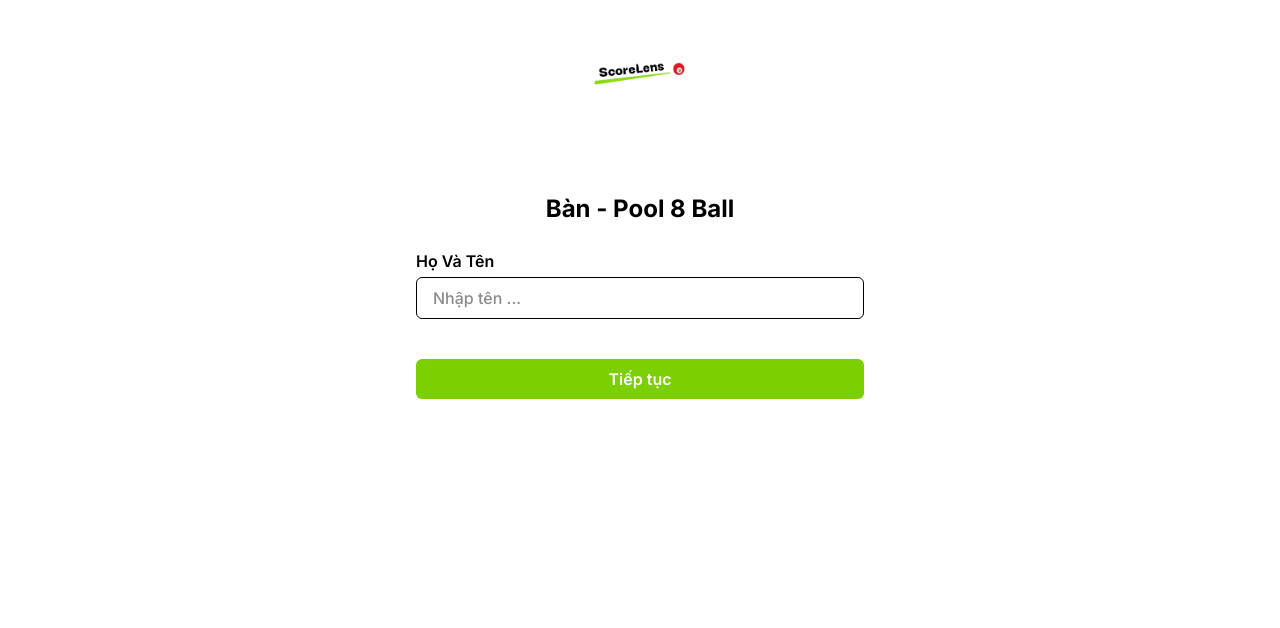
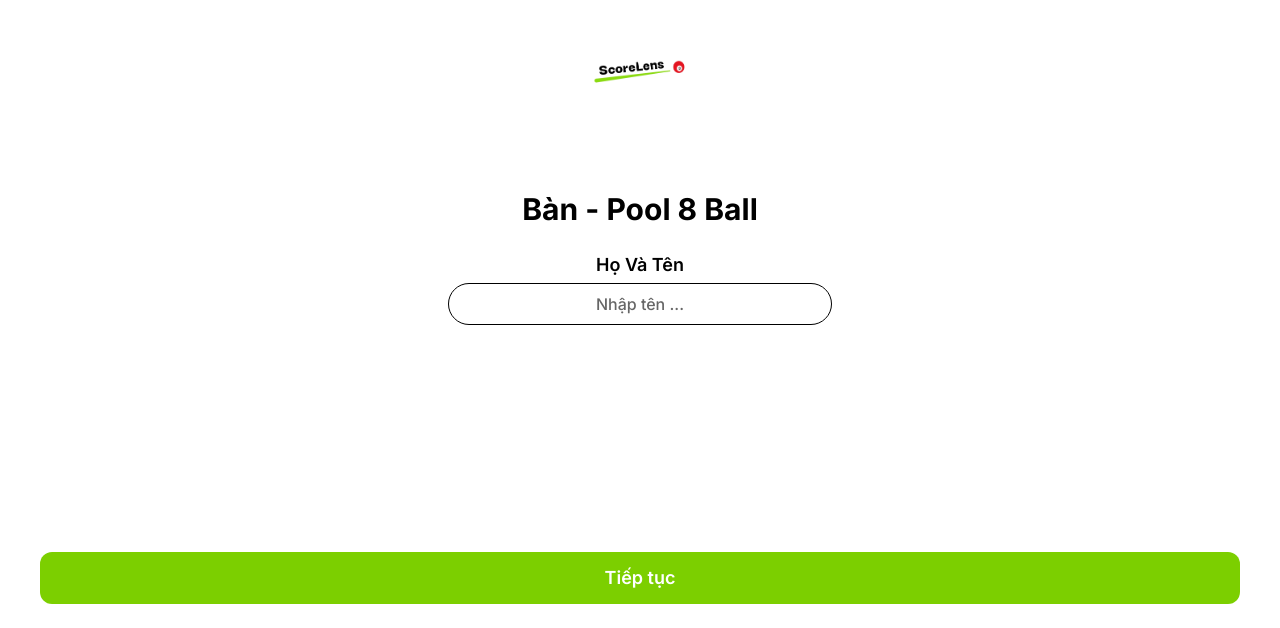
Before and after one commit to trunghoan203/ScoreLens-Frontend, a Next.js app: page /user/guest in a window 1280 px wide. Shown: the part 172-800 px from the top of the page. Built offline with nearby package versions, Linux system fonts and the light colour scheme.

Commit message:
UI-User(Set Loading)

```diff
--- a/src/app/user/guest/page.tsx
+++ b/src/app/user/guest/page.tsx
@@ -3,11 +3,13 @@
 import { useEffect, useState } from 'react';
 import { useRouter, useSearchParams } from 'next/navigation';
 import { ScoreLensLogo } from '@/components/icons/LogoBlack';
+import { ScoreLensLoading } from '@/components/ui/ScoreLensLoading';
 
 export default function GuestJoinPage() {
   const [fullName, setFullName] = useState('');
   const [tableNumber, setTableNumber] = useState('');
   const [roomCode, setRoomCode] = useState('');
+  const [loading, setLoading] = useState(true);
   const router = useRouter();
   const searchParams = useSearchParams();
 
@@ -16,32 +18,37 @@ export default function GuestJoinPage() {
     const room = searchParams.get('room');
     if (table) setTableNumber(table);
     if (room) setRoomCode(room);
+
+    const timer = setTimeout(() => setLoading(false), 1200);
+    return () => clearTimeout(timer);
   }, [searchParams]);
 
   const handleSubmit = () => {
-    // Gửi thông tin người chơi (fullName) vào phòng roomCode
     console.log(`Joining room ${roomCode} as ${fullName}`);
     router.push(`/user/screencontrol?table=${tableNumber}&room=${roomCode}&name=${encodeURIComponent(fullName)}`);
   };
 
+  if (loading) return <ScoreLensLoading text="Đang tải..." />;
+
   return (
-    <div className="min-h-screen flex items-center justify-center bg-white px-4">
-      <div className="w-full max-w-md flex flex-col items-center text-center space-y-6 py-10">
+  <div className="min-h-screen flex flex-col bg-white px-4 pt-6 pb-safe">
+    {/* Phần nội dung chính */}
+    <div className="flex-1 flex flex-col justify-center items-center text-center space-y-6 px-2 sm:px-4">
       {/* Logo */}
       <div className="flex justify-center">
-                    <div className="sm:w-28 sm:h-28">
+        <div className="w-24 h-24 sm:w-28 sm:h-28">
           <ScoreLensLogo />
         </div>
       </div>
 
       {/* Title */}
-        <h2 className="text-2xl font-bold text-black">
+      <h2 className="text-2xl sm:text-3xl font-bold text-black">
         Bàn {tableNumber} - Pool 8 Ball
       </h2>
 
-        {/* Nhập tên */}
-        <div className="w-full text-left">
-          <label className="text-base font-semibold text-black mb-1 block">
+      {/* Input Họ và Tên */}
+      <div className="w-full flex flex-col items-center">
+        <label className="text-base sm:text-lg font-semibold text-black mb-1">
           Họ Và Tên
         </label>
         <input
@@ -49,18 +56,22 @@ export default function GuestJoinPage() {
           value={fullName}
           onChange={(e) => setFullName(e.target.value)}
           placeholder="Nhập tên ..."
-            className="border border-black rounded-md px-4 py-2 text-base font-medium w-full"
+          className="border border-black rounded-full px-5 py-2 text-base font-medium w-full max-w-sm text-center placeholder-black/60 focus:outline-none focus:border-lime-500 hover:border-lime-400 transition-all duration-200"
         />
       </div>
+    </div>
 
-        {/* Button */}
+    {/* Nút cố định dưới cùng */}
+    <div className="w-full p-4 sm:p-6">
       <button
         onClick={handleSubmit}
-          className="w-full bg-lime-500 text-white font-semibold py-2 rounded-md hover:bg-lime-600 mt-4"
+        className="w-full bg-lime-500 text-white font-semibold py-3 rounded-xl hover:bg-lime-600 text-base sm:text-lg"
       >
         Tiếp tục
       </button>
     </div>
   </div>
 );
+
+
 }
--- a/src/app/user/hostlogin/page.tsx
+++ b/src/app/user/hostlogin/page.tsx
@@ -3,17 +3,22 @@
 import { useState, useEffect } from 'react';
 import { useRouter, useSearchParams } from 'next/navigation';
 import { ScoreLensLogo } from '@/components/icons/LogoBlack';
+import { ScoreLensLoading } from '@/components/ui/ScoreLensLoading';
 
 export default function HostLoginPage() {
   const [teamAPlayers, setTeamAPlayers] = useState(2);
   const [teamBPlayers, setTeamBPlayers] = useState(2);
   const [tableNumber, setTableNumber] = useState('');
+  const [loading, setLoading] = useState(true);
   const router = useRouter();
   const searchParams = useSearchParams();
 
   useEffect(() => {
     const table = searchParams.get('table');
     if (table) setTableNumber(table);
+
+    const timer = setTimeout(() => setLoading(false), 1200);
+    return () => clearTimeout(timer);
   }, [searchParams]);
 
   const handleNext = () => {
@@ -36,12 +41,10 @@ export default function HostLoginPage() {
     value: number
   ) => (
     <div className="flex items-center justify-between w-full gap-2">
-      {/* Tên đội */}
       <div className="text-left w-1/2">
         <span className="font-bold text-xl text-black whitespace-nowrap">{teamName}</span>
       </div>
 
-      {/* Bộ chọn số lượng */}
       <div className="flex flex-col w-1/2 items-end">
         <label className="text-sm font-semibold text-black mb-1">
           Số Lượng Người Chơi
@@ -65,15 +68,17 @@ export default function HostLoginPage() {
     </div>
   );
 
+  if (loading) return <ScoreLensLoading text="Đang tải..." />;
+
   return (
     <div className="min-h-screen flex items-center justify-center bg-white px-4">
       <div className="w-full max-w-md flex flex-col items-center text-center space-y-6 py-10">
         {/* Logo */}
-                  <div className="flex justify-center">
-                    <div className="sm:w-28 sm:h-28">
-                      <ScoreLensLogo />
-                    </div>
-                  </div>
+        <div className="flex justify-center">
+          <div className="sm:w-28 sm:h-28">
+            <ScoreLensLogo />
+          </div>
+        </div>
 
         {/* Title */}
         <h2 className="text-xl font-bold text-black">
--- a/src/app/user/login/page.tsx
+++ b/src/app/user/login/page.tsx
@@ -3,17 +3,22 @@
 import { useState, useEffect } from 'react';
 import { useRouter, useSearchParams } from 'next/navigation';
 import { ScoreLensLogo } from '@/components/icons/LogoBlack';
+import { ScoreLensLoading } from '@/components/ui/ScoreLensLoading';
 
 export default function StartSessionPage() {
   const [memberId, setMemberId] = useState('');
   const [fullName, setFullName] = useState('');
   const [tableNumber, setTableNumber] = useState('');
+  const [loading, setLoading] = useState(true);
   const router = useRouter();
   const searchParams = useSearchParams();
 
   useEffect(() => {
     const table = searchParams.get('table');
     if (table) setTableNumber(table);
+
+    const timer = setTimeout(() => setLoading(false), 1200);
+    return () => clearTimeout(timer);
   }, [searchParams]);
 
   const handleJoin = () => {
@@ -23,6 +28,10 @@ export default function StartSessionPage() {
   const handleCreateMatch = () => {
     router.push(`/user/hostlogin?table=${tableNumber}`);
   };
+
+  if (loading) {
+    return <ScoreLensLoading text="Đang tải..." />;
+  }
 
   return (
     <div className="min-h-screen flex items-center justify-center bg-white px-4 sm:px-6 lg:px-8">
```
Lines whose indentation alone changed are shown as unchanged.
